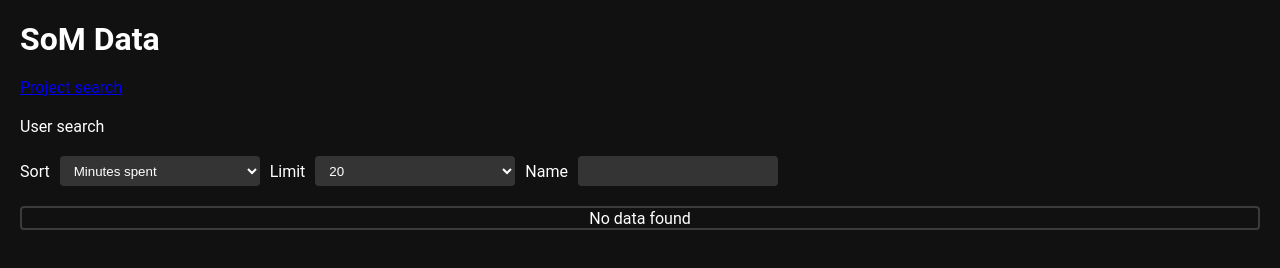
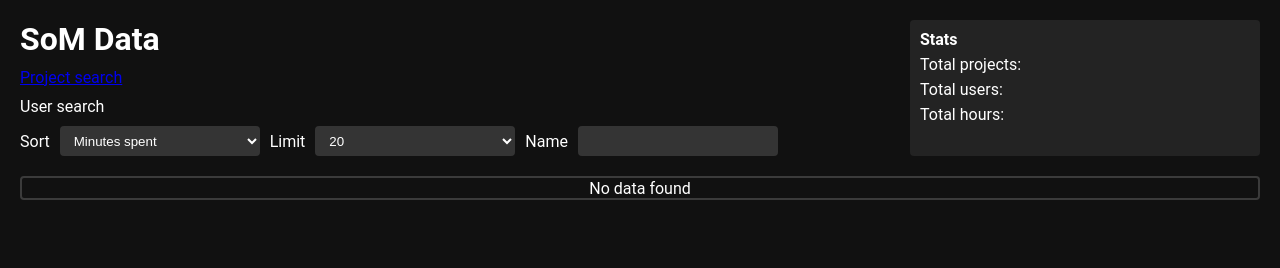
Before and after one commit to BirdRoad1/summerofmaking-data, a website: page web/user-search.html in a window 1280 px wide. Drawn offline with Linux system fonts and the light colour scheme; no server answers.

Commit message:
More reliable scraping, add page statistics

```diff
--- a/web/assets/css/index.css
+++ b/web/assets/css/index.css
@@ -96,3 +96,25 @@ input {
 .request-update-btn:hover {
   cursor: pointer;
 }
+
+.top-section {
+  display: flex;
+  gap: 20px;
+}
+
+.top-left {
+  display: flex;
+  flex-direction: column;
+  gap: 10px;
+}
+
+.top-right {
+  background-color: rgb(35, 35, 35);
+  margin-left: auto;
+  width: 350px;
+  padding: 10px;
+  border-radius: 4px;
+  display: flex;
+  flex-direction: column;
+  gap: 6px;
+}
--- a/web/assets/css/user-search.css
+++ b/web/assets/css/user-search.css
@@ -71,3 +71,25 @@ input {
   color: white;
   text-decoration: none;
 }
+
+.top-section {
+  display: flex;
+  gap: 20px;
+}
+
+.top-left {
+  display: flex;
+  flex-direction: column;
+  gap: 10px;
+}
+
+.top-right {
+  background-color: rgb(35, 35, 35);
+  margin-left: auto;
+  width: 350px;
+  padding: 10px;
+  border-radius: 4px;
+  display: flex;
+  flex-direction: column;
+  gap: 6px;
+}
--- a/web/assets/js/user-search.js
+++ b/web/assets/js/user-search.js
@@ -5,6 +5,9 @@ const noUsersText = document.getElementById("no-users");
 const sortSelect = document.getElementById("users-sort");
 const nameInput = document.getElementById("name-input");
 const projectLimitOption = document.getElementById("users-limit");
+const usersCountElem = document.getElementById("users-count");
+const projectsCountElem = document.getElementById("projects-count");
+const hoursCountElem = document.getElementById("hours-count");
 
 function clearUsers() {
   usersDiv.replaceChildren();
@@ -84,6 +87,10 @@ async function updateProjects() {
     }
   }
 
+  usersCountElem.textContent = users.length;
+  projectsCountElem.textContent = projects.length;
+  hoursCountElem.textContent = Math.floor(projects.reduce((prev, curr) => prev + curr.minutesSpent, 0) / 60 * 100) / 100;
+
   if (name) {
     users = users.filter((u) =>
       getStrippedName(u.name.toLowerCase()).includes(name.toLowerCase())
--- a/web/user-search.html
+++ b/web/user-search.html
@@ -4,11 +4,13 @@
     <meta charset="UTF-8" />
     <meta name="viewport" content="width=device-width, initial-scale=1.0" />
     <title>SoM Data</title>
-    <link rel="stylesheet" href="/assets/css/base.css">
-    <link rel="stylesheet" href="/assets/css/user-search.css">
+    <link rel="stylesheet" href="/assets/css/base.css" />
+    <link rel="stylesheet" href="/assets/css/user-search.css" />
   </head>
   <body>
     <div class="content">
+      <div class="top-section">
+        <div class="top-left">
           <h1>SoM Data</h1>
           <a href="/">Project search</a>
           <p>User search</p>
@@ -37,6 +39,14 @@
               <input type="text" id="name-input" />
             </div>
           </div>
+        </div>
+        <div class="top-right">
+          <p><strong>Stats</strong></p>
+          <p>Total projects: <span id="projects-count"></span></p>
+          <p>Total users: <span id="users-count"></span></p>
+          <p>Total hours: <span id="hours-count"></span></p>
+        </div>
+      </div>
       <div id="users" class="users">
         <p id="no-users" class="no-users">No data found</p>
       </div>
```
Also changed, not shown: src/scraper.ts (+1 -10 lines), web/assets/js/index.js (+19 -0 lines), web/index.html (+16 -3 lines). Lines whose indentation alone changed are shown as unchanged.
